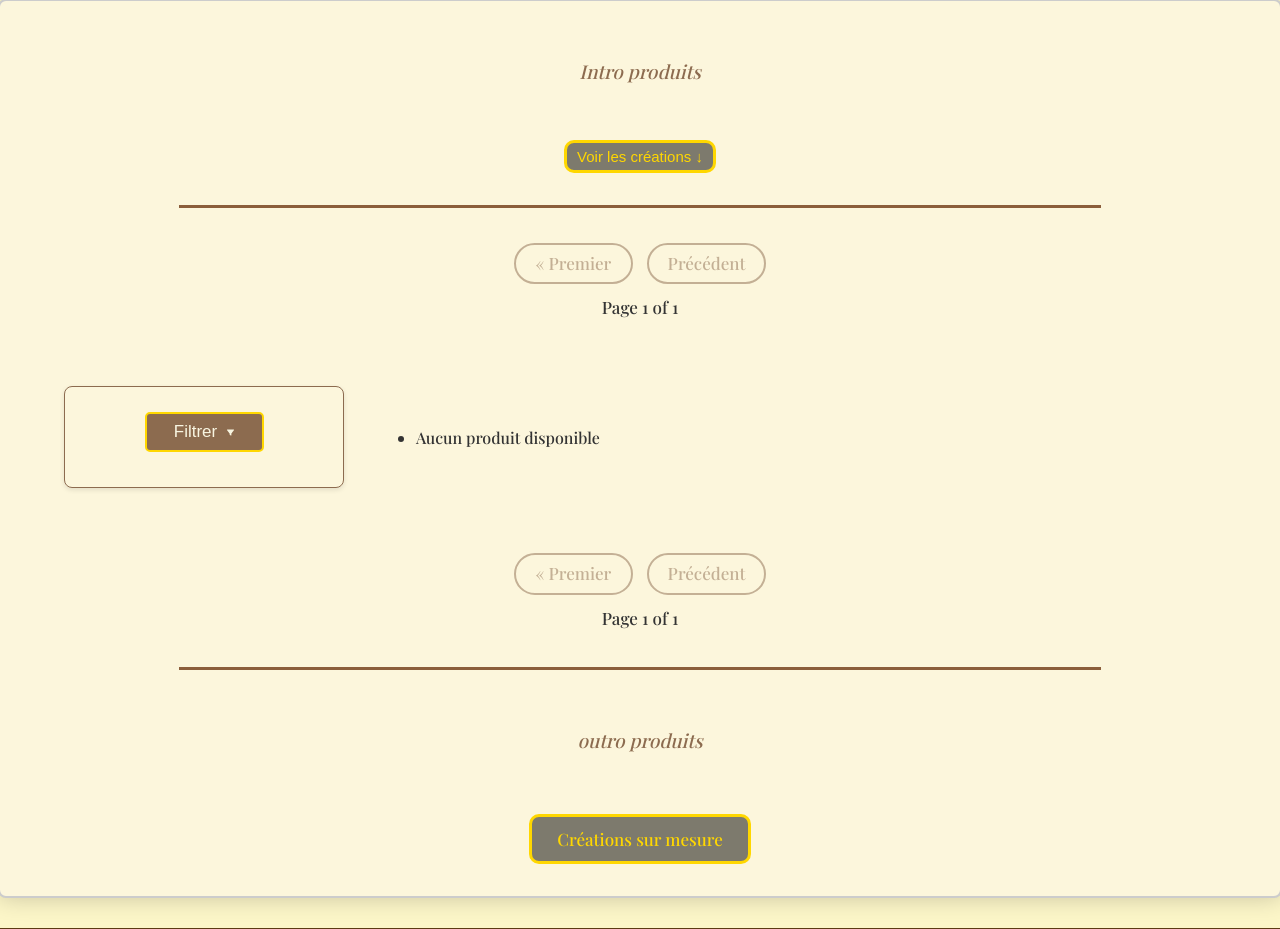
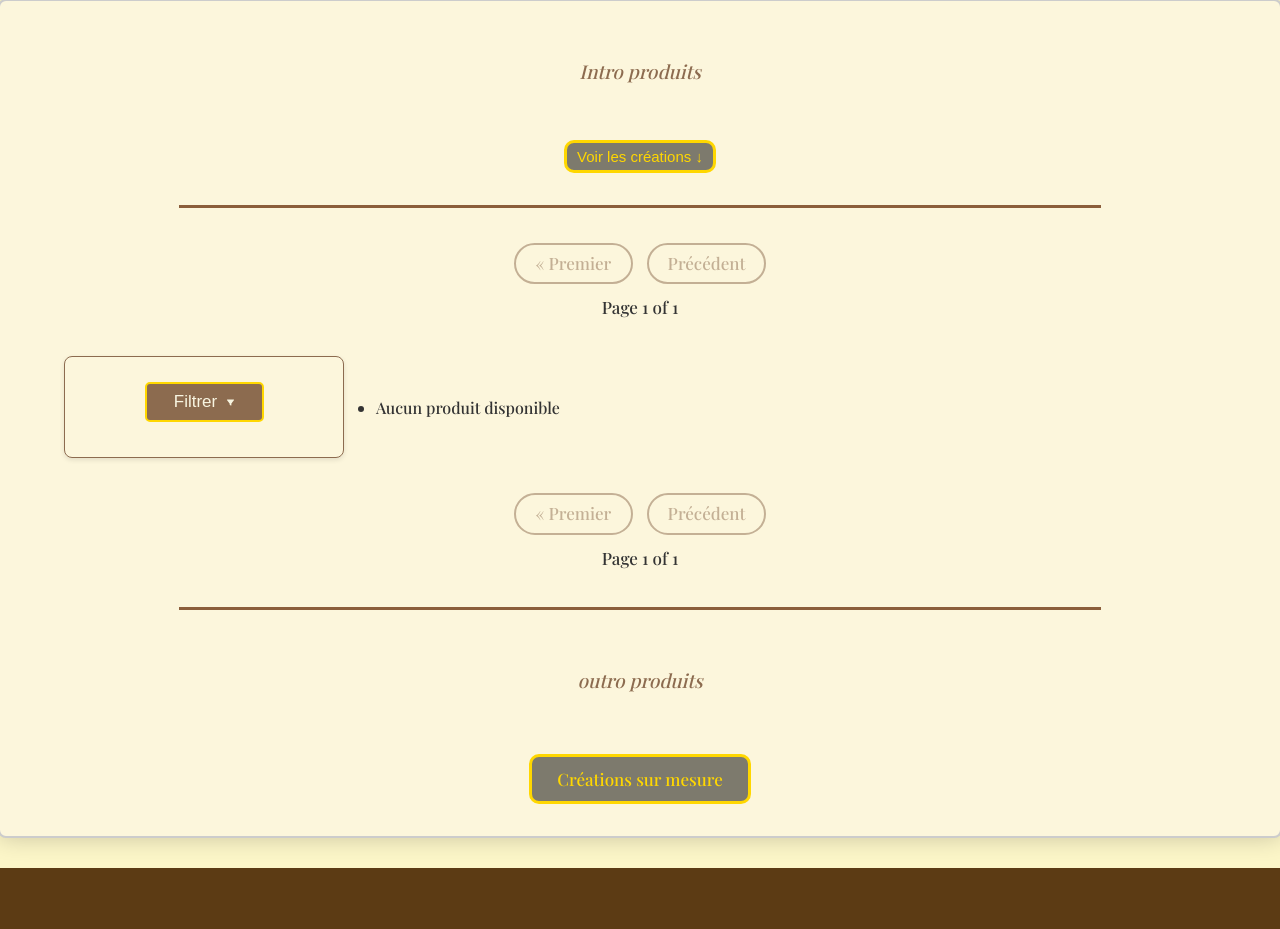
Before and after one commit to peter-francois/leatherwork-in-traveling-db, a Django app: page /fr/produits/ in a window 1280 px wide. Shown: the part 355-1284 px from the top of the page. Run offline with Django 5.2, Linux system fonts and the light colour scheme; data that the repository does not hold is empty; parts of the project's set-up code (start-up, migrations or seed data) failed here and were passed over; some web fonts are replaced.

Commit message:
style(cart): update style for filter

```diff
--- a/core/static/core/style.css
+++ b/core/static/core/style.css
@@ -700,8 +700,6 @@ section select {
   border: 1px solid #8c6b4f;
   border-radius: 8px;
   box-shadow: 0 2px 5px rgba(0, 0, 0, 0.1);
-  margin-top: 30px;
-  margin-bottom: 30px;
 }
 
 /* Pour éviter que le filtre ne soit coupé en bas */
@@ -798,6 +796,7 @@ section select {
   align-content: start;
   margin: auto 0px;
   gap: 40px;
+  padding: 0px;
 }
 h2.product-name {
   height: 120px;
@@ -1148,6 +1147,10 @@ h2.product-name {
   padding: 1rem 2rem;
   }
 
+  .two-col-layout--aside-left.two-col-layout {
+  grid-template-columns: 220px 1fr;
+}
+
   .title_and_logo {
     padding: 40px 70px;
   }
```
